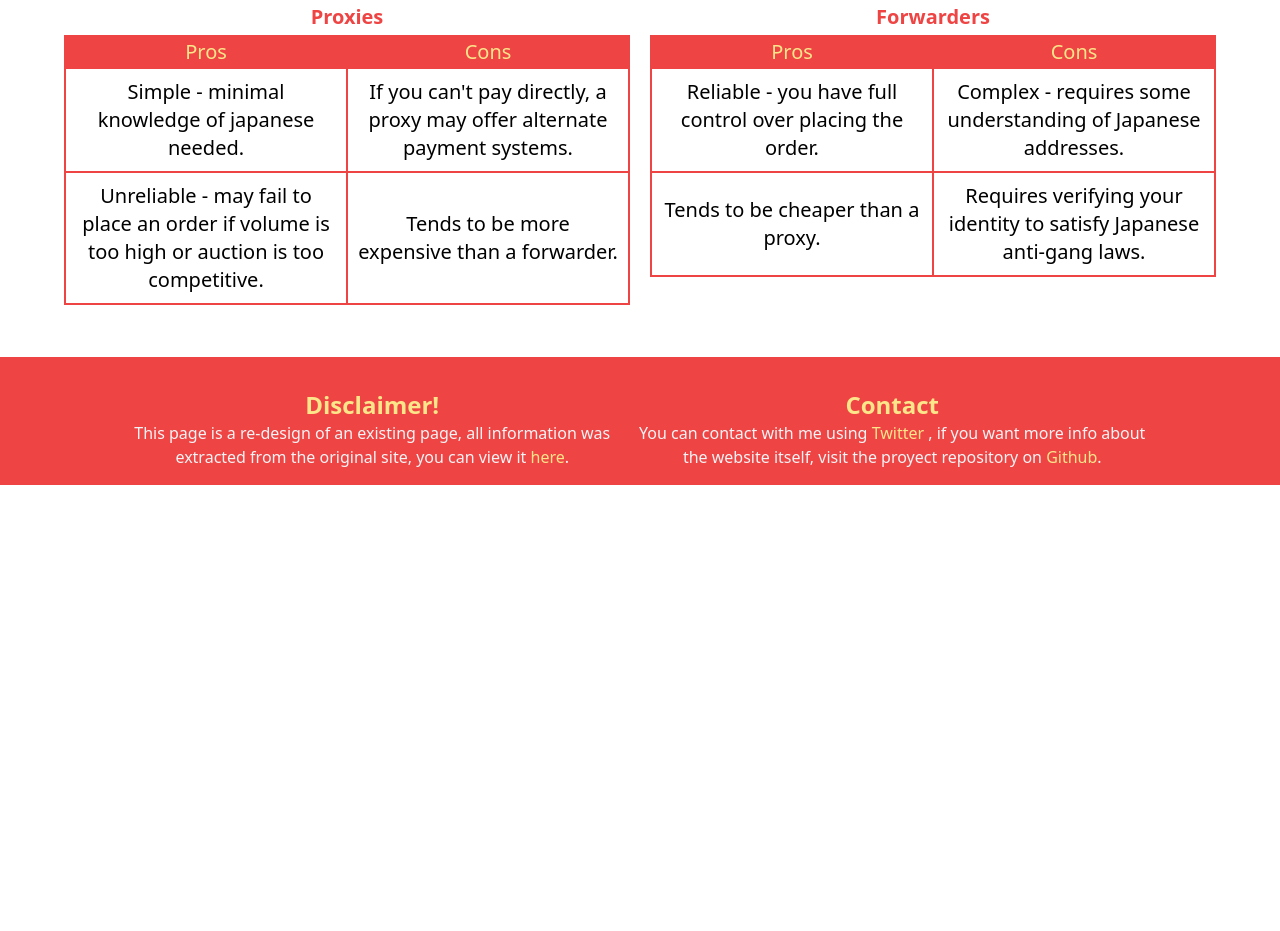
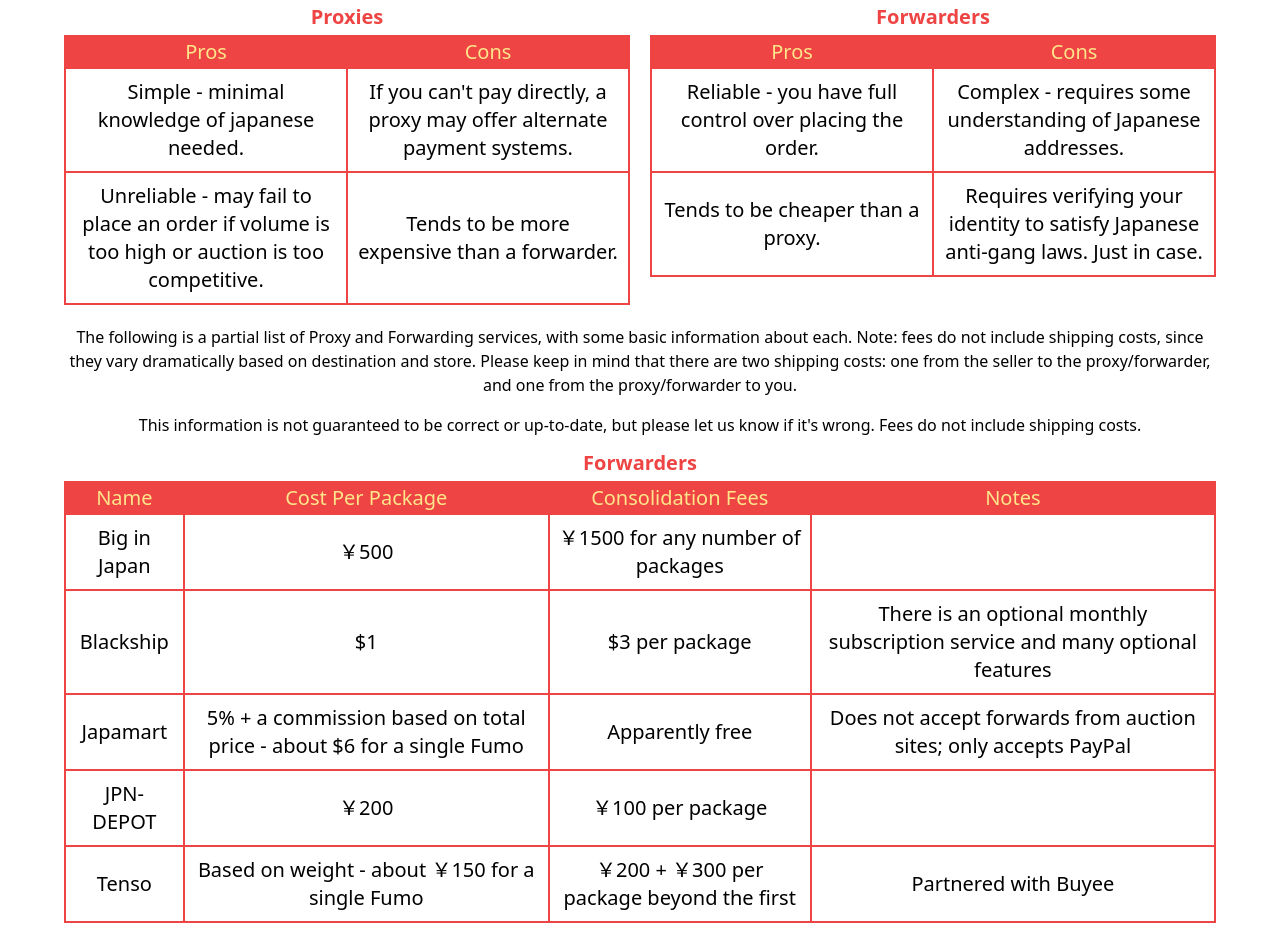
Before and after one commit to Santaka1882/FumoSite, a Gatsby site: page /proxiesAndFowarders in a window 1280 px wide. Shown: the part 557-1488 px from the top of the page. Before the commit the page ends 1042 px from the top, so only its background shows below. Built offline with nearby package versions, Linux system fonts and the light colour scheme; Gatsby itself is replaced by a stand-in of ours.

Commit message:
Proxies page finished

```diff
--- a/src/components/layout/MobileNavMenu.jsx
+++ b/src/components/layout/MobileNavMenu.jsx
@@ -22,10 +22,10 @@ const MobileNavMenu = ({ show }) => (
       </li>
       <li>
         <Link
-          to="/helpfullPhrases"
+          to="/helpfulPhrases"
           className="block text-sm px-2 py-2 text-red-500 font-semibold border-b-2 border-red-500"
         >
-          Helpfull Phrases
+          Helpful Phrases
         </Link>
       </li>
       <li>
--- a/src/components/layout/PrimaryNavItems.jsx
+++ b/src/components/layout/PrimaryNavItems.jsx
@@ -16,10 +16,10 @@ const PrimaryNavItems = () => (
       Fumo list
     </Link>
     <Link
-      to="/helpfullPhrases"
+      to="/helpfulPhrases"
       className="py-4 px-2 text-gray-500 border-b-4 hover:border-red-500 transition duration-300 hover:text-red-500 2xl:text-xl"
     >
-      Helpfull Phrases
+      Helpful Phrases
     </Link>
     <Link
       to="/proxiesAndFowarders"
--- a/src/components/proxiesAndForwarders/Proxies.jsx
+++ b/src/components/proxiesAndForwarders/Proxies.jsx
@@ -2,8 +2,41 @@ import React from 'react'
 
 import ProsConsTable from './ProsConsTable'
 import Paragraph from '../utils/Paragraph'
+import Table from '../utils/Table'
+import { graphql, useStaticQuery } from 'gatsby'
 
 const Proxies = () => {
+
+    const data = useStaticQuery(graphql`
+        query proxiesAndForwarders {
+            allForwardersJson {
+                edges {
+                    node {
+                        name
+                        per_package
+                        consolidation
+                        notes
+                    }
+                }
+            }
+            allProxiesJson {
+                edges {
+                    node {
+                        name
+                        per_order
+                        other_fees
+                        consolidation
+                        sniper_bids
+                        notes
+                    }
+                }
+            }
+        }
+    `)
+
+    const forwarders = data.allForwardersJson.edges
+    const proxies = data.allProxiesJson.edges
+
     return (
         <section className='w-full'>
             <div className='w-[90%] mx-auto mt-5 text-center'>
@@ -36,7 +69,7 @@ const Proxies = () => {
                         although Gift is not known to turn away proxies.
                     </Paragraph>
                 </section>
-                <section className='grid grid-cols-1 md:grid-cols-2 gap-5'>
+                <section className='grid grid-cols-1 lg:grid-cols-2 gap-5'>
                     <ProsConsTable
                         title="Proxies"
                         content={[
@@ -59,12 +92,55 @@ const Proxies = () => {
                             },
                             {
                                 pro: "Tends to be cheaper than a proxy.",
-                                con: "Requires verifying your identity to satisfy Japanese anti-gang laws."
+                                con: "Requires verifying your identity to satisfy Japanese anti-gang laws. Just in case."
                             }
                         ]}
                     />
                 </section>
-
+                <section className='flex flex-col text-center'>
+                    <p className='mb-4'>
+                        The following is a partial list of Proxy and Forwarding services,
+                        with some basic information about each. Note: fees do not include shipping costs,
+                        since they vary dramatically based on destination and store. Please keep in mind that
+                        there are two shipping costs: one from the seller to the proxy/forwarder,
+                        and one from the proxy/forwarder to you.
+                    </p>
+                    <p>
+                        This information is not guaranteed to be correct or up-to-date,
+                        but please let us know if it's wrong. Fees do not include shipping costs.
+                    </p>
+                </section>
+                <section>
+                    <Table
+                        data={forwarders}
+                        title="Forwarders"
+                        headers={[
+                            "Name",
+                            "Cost Per Package",
+                            "Consolidation Fees",
+                            "Notes"
+                        ]}
+                    />
+                    <section>
+                        <p>
+                            Sniper Bids are bids placed close to the end of an auction.
+                            Costs per order are often reduced when ordering multiple items from the same seller
+                            in a 24 hour period. Check the individual sites for more information.
+                        </p>
+                    </section>
+                    <Table
+                        data={proxies}
+                        title="Proxies"
+                        headers={[
+                            "Name",
+                            "Cost Per Order",
+                            "Other Fees",
+                            "Consolidation Fees",
+                            "Guaranteed Sniper Bid Timing",
+                            "Notes"
+                        ]}
+                    />
+                </section>
             </div>
         </section>
     )
--- a/src/components/utils/Table.jsx
+++ b/src/components/utils/Table.jsx
@@ -2,10 +2,10 @@ import React from 'react'
 
 const Table = ({data, title, headers}) => {
     return (
-        <div className='my-4'>
-            <h3 className='text-xl text-red-500 font-semibold'>{title}</h3>
-
-            <table className='w-full my-4 text-center border-2 border-red-500 md:text-lg lg:text-xl'>
+        <>
+            <h3 className='mt-3 text-xl text-red-500 font-semibold'>{title}</h3>
+            <div className='mb-4 overflow-scroll md:overflow-auto'>
+                <table className='w-full my-1 text-center border-2 text-sm border-red-500 md:text-base lg:text-xl'>
                     <thead>
                         <tr key="headers" className='text-yellow-200'>
                             {
@@ -61,6 +61,8 @@ const Table = ({data, title, headers}) => {
                     </tbody>
                 </table>
             </div>
+        </>
+
     )
 }
 
```
Lines whose indentation alone changed are shown as unchanged.
